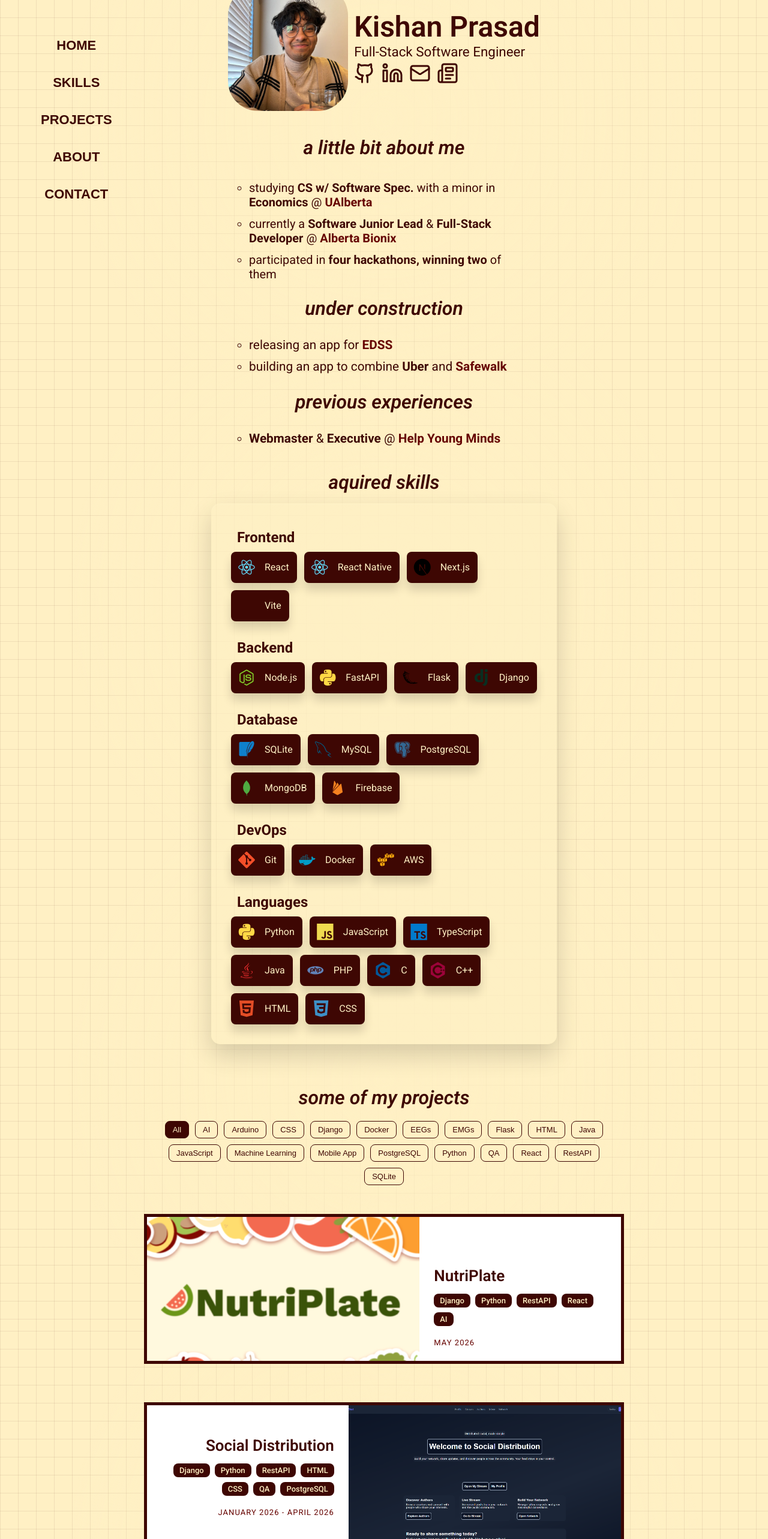
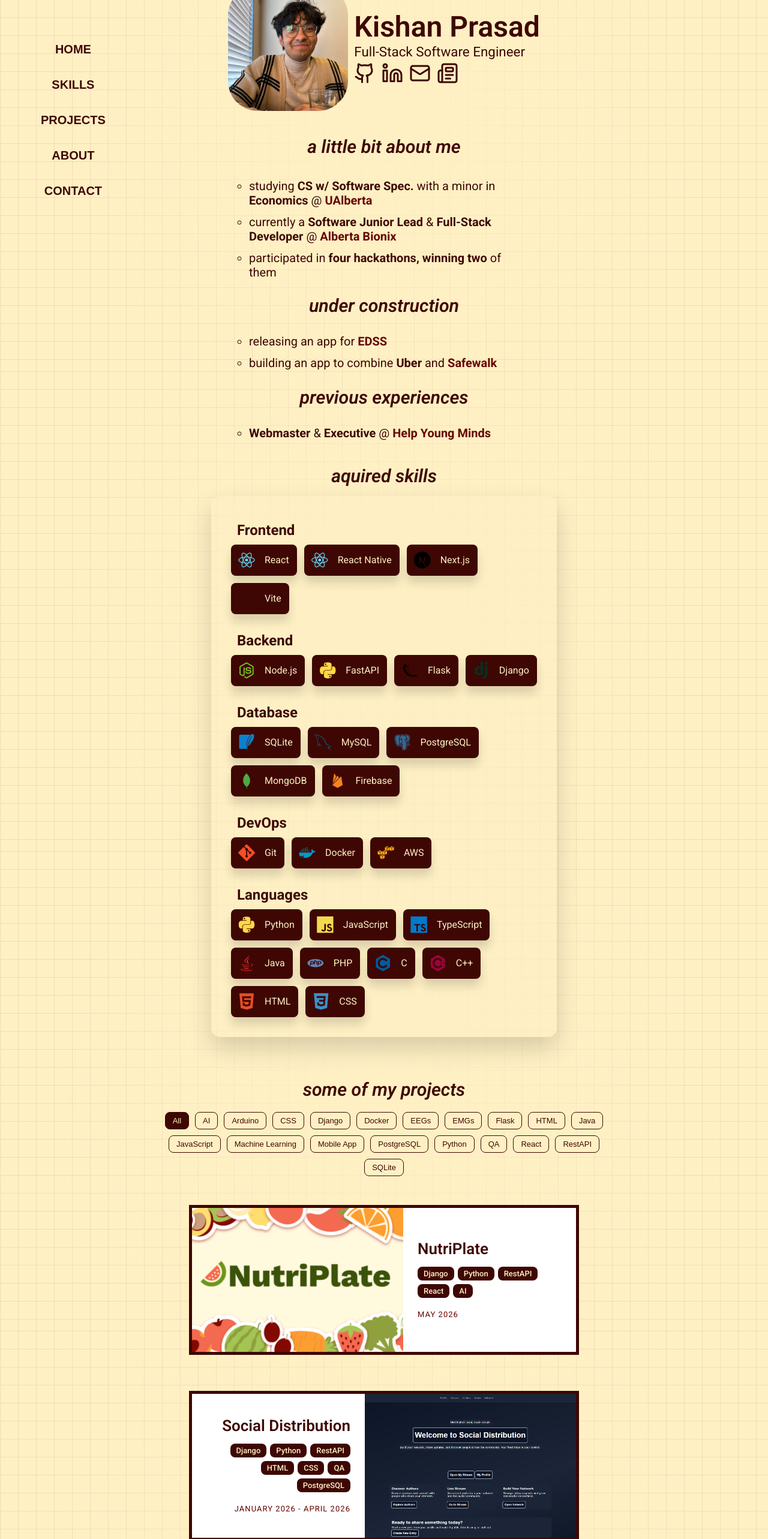
Before and after one commit to kprasad001/portfolio, a React (Vite) app in the folder portfolio/: page / in a window 1280 px wide. Shown: the part 200-2766 px from the top of the page at 60% size. Built offline with nearby package versions, Linux system fonts and the light colour scheme.

Commit message:
Fixed the layout of the website for smaller screens

```diff
--- a/portfolio/src/App.css
+++ b/portfolio/src/App.css
@@ -134,7 +134,7 @@
 	text-decoration: none;
 	color: var(--primary);
 	font-family: sans-serif;
-	font-size: 22px;
+	font-size: 20px;
 	font-weight: 700;
 	transition: .5s;
 	z-index: 1;
--- a/portfolio/src/components/CSS/about_me.css
+++ b/portfolio/src/components/CSS/about_me.css
@@ -4,6 +4,10 @@
 	align-items: center;
 	gap: 1em;
 	margin-top: 50px;
+
+	h1 {
+		font-size: 1.9rem;
+	}
 
 	.cards {
 		display: flex;
--- a/portfolio/src/components/CSS/contact.css
+++ b/portfolio/src/components/CSS/contact.css
@@ -10,6 +10,10 @@
 	padding-bottom: 75px;
 	max-width: 100%;
 	background: transparent;
+
+	h1 {
+		font-size: 1.9rem;
+	}
 
 	.contact-intro {
 		font-size: 1.3em;
--- a/portfolio/src/components/CSS/experience.css
+++ b/portfolio/src/components/CSS/experience.css
@@ -9,13 +9,13 @@
 
 	h1 {
 		align-self: center;
-		font-size: 2em;
+		font-size: 1.9em;
 		font-style: italic;
 		margin-top: 10px;
 	}
 
 	ul {
-		font-size: 1.3em;
+		font-size: 1.25em;
 		list-style-type: circle;
 		text-align: left;
 
--- a/portfolio/src/components/CSS/home.css
+++ b/portfolio/src/components/CSS/home.css
@@ -56,7 +56,7 @@
 	}
 
 	h1 {
-		font-size: 2em;
+		font-size: 1.9em;
 		font-style: italic;
 		margin-top: 10px;
 	}
@@ -120,11 +120,12 @@
 
 		h1 {
 			align-self: center;
+			font-size: 1.9em;
 		}
 
 		ul {
 			margin-top: 0;
-			font-size: 1.3em;
+			font-size: 1.25em;
 			list-style-type: circle;
 			text-align: left;
 
--- a/portfolio/src/components/CSS/projects.css
+++ b/portfolio/src/components/CSS/projects.css
@@ -10,7 +10,7 @@
 }
 
 h1 {
-	font-size: 2em;
+	font-size: 1.9em;
 	font-style: italic;
 	margin-bottom: 20px;
 }
@@ -53,9 +53,10 @@
 	flex-direction: column;
 	align-items: center;
 	justify-content: center;
-	gap: 64px;
-	padding: 48px 0 24px;
+	gap: 60px;
+	padding: 48px 0 0;
 	position: relative;
+	margin-left: 75px;
 
 }
 
@@ -111,10 +112,9 @@
 
 .card {
 	max-width: 800px;
-	width: min(100%, 800px);
+	width: min(100%, 650px);
 	height: 250px;
 	display: grid;
-	border-radius: 0;
 	background:
 		linear-gradient(180deg, color-mix(in srgb, var(--card) 96%, white), var(--card));
 	border: 5px solid var(--primary);
@@ -167,7 +167,7 @@
 .card-tags {
 	display: flex;
 	flex-wrap: wrap;
-	gap: 8px;
+	gap: 6px;
 	margin-top: 6px;
 }
 
@@ -196,11 +196,11 @@
 }
 
 .card:nth-child(odd) {
-	grid-template-columns: 1.15fr 0.85fr;
+	grid-template-columns: 1.1fr 0.9fr;
 }
 
 .card:nth-child(even) {
-	grid-template-columns: 0.85fr 1.15fr;
+	grid-template-columns: 0.9fr 1.1fr;
 }
 
 .card:nth-child(even) .card-image {
--- a/portfolio/src/components/CSS/skills.css
+++ b/portfolio/src/components/CSS/skills.css
@@ -19,6 +19,7 @@
 
     h1 {
         margin-bottom: 0px;
+        font-size: 1.9em;
     }
 
 }
```
